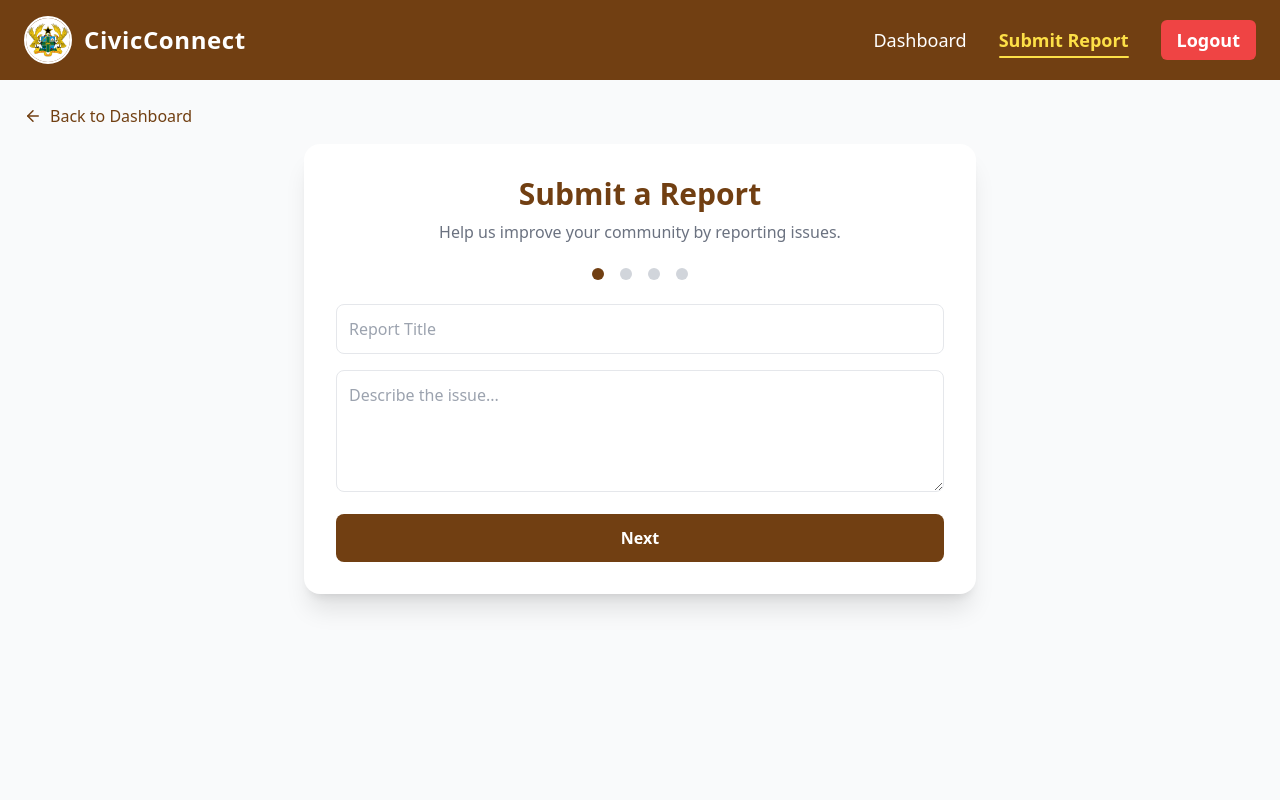
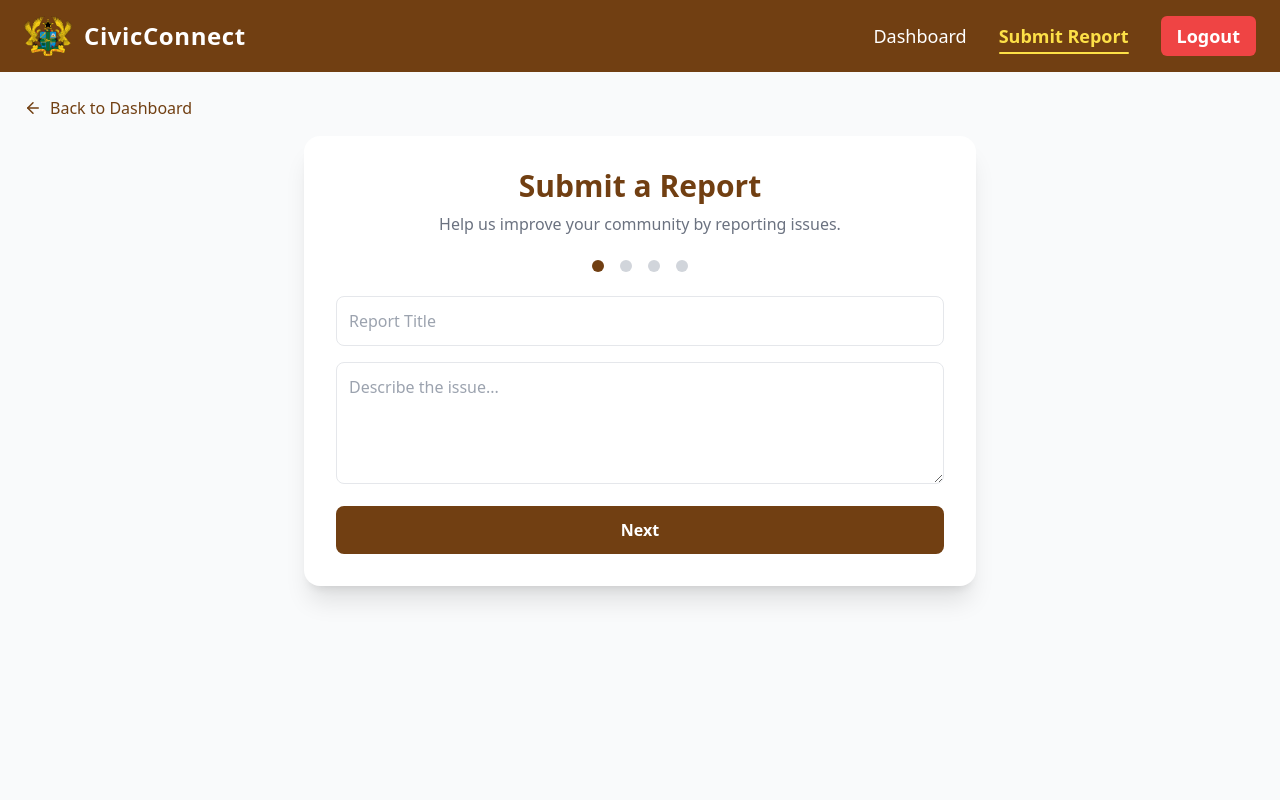
Before and after one commit to lnObempong/civicconnect, a React (Vite) app: page /report in a window 1280 px wide. Shown: the top 800 px of the page. Built offline with nearby package versions, Linux system fonts and the light colour scheme.

Commit message:
Update logo and adjust Navbar

```diff
--- a/src/components/Navbar.jsx
+++ b/src/components/Navbar.jsx
@@ -20,7 +20,7 @@ export default function Navbar() {
           <img
             src={logo}
             alt="CivicConnect Logo"
-            className="w-12 h-12 rounded-full border-2 border-white object-cover"
+            className="w-12 h-15   object-cover"
           />
           <h1 className="text-2xl font-bold tracking-wide">CivicConnect</h1>
         </div>
```
Also changed, not shown: src/assets/logo.png.
